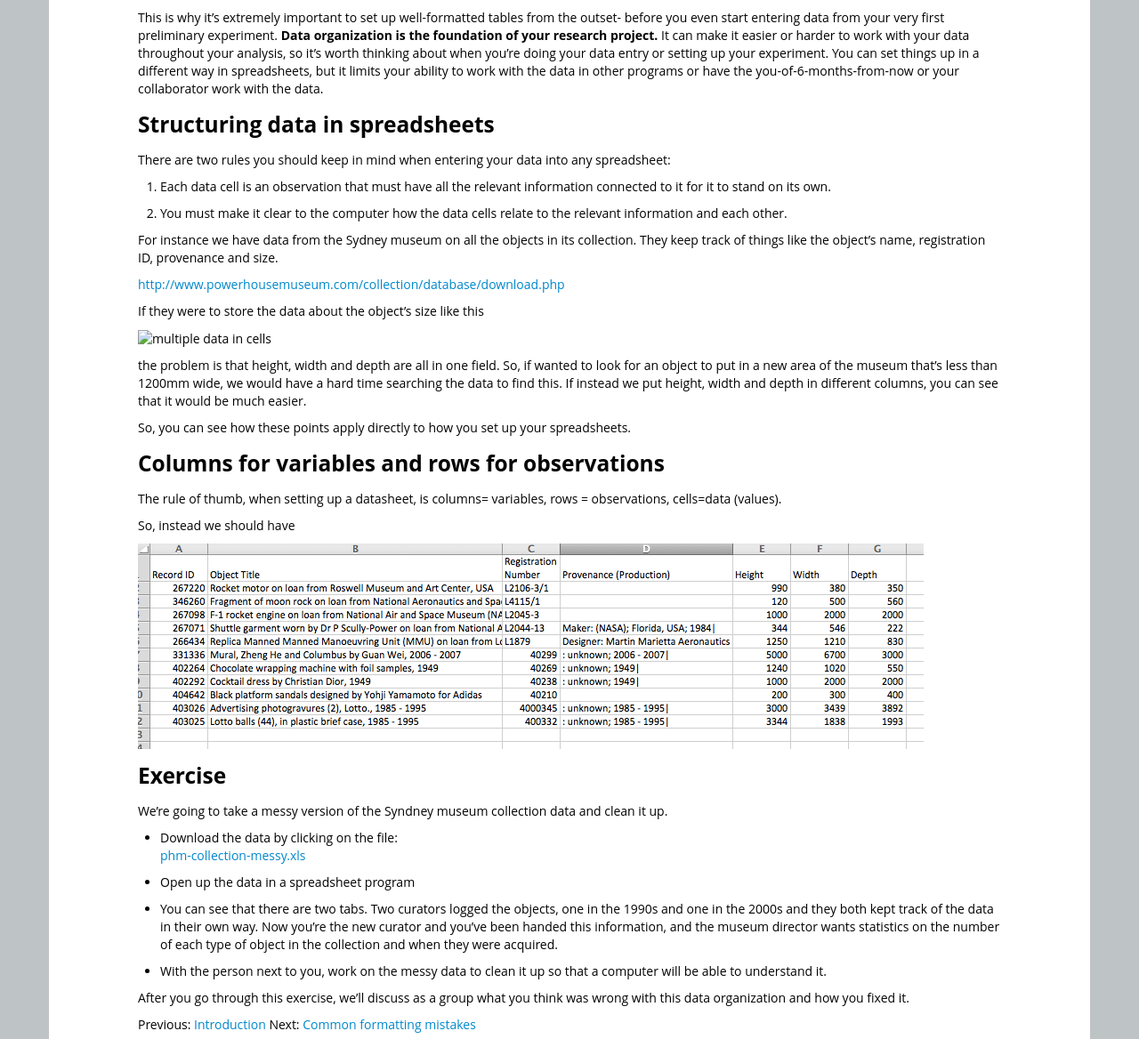
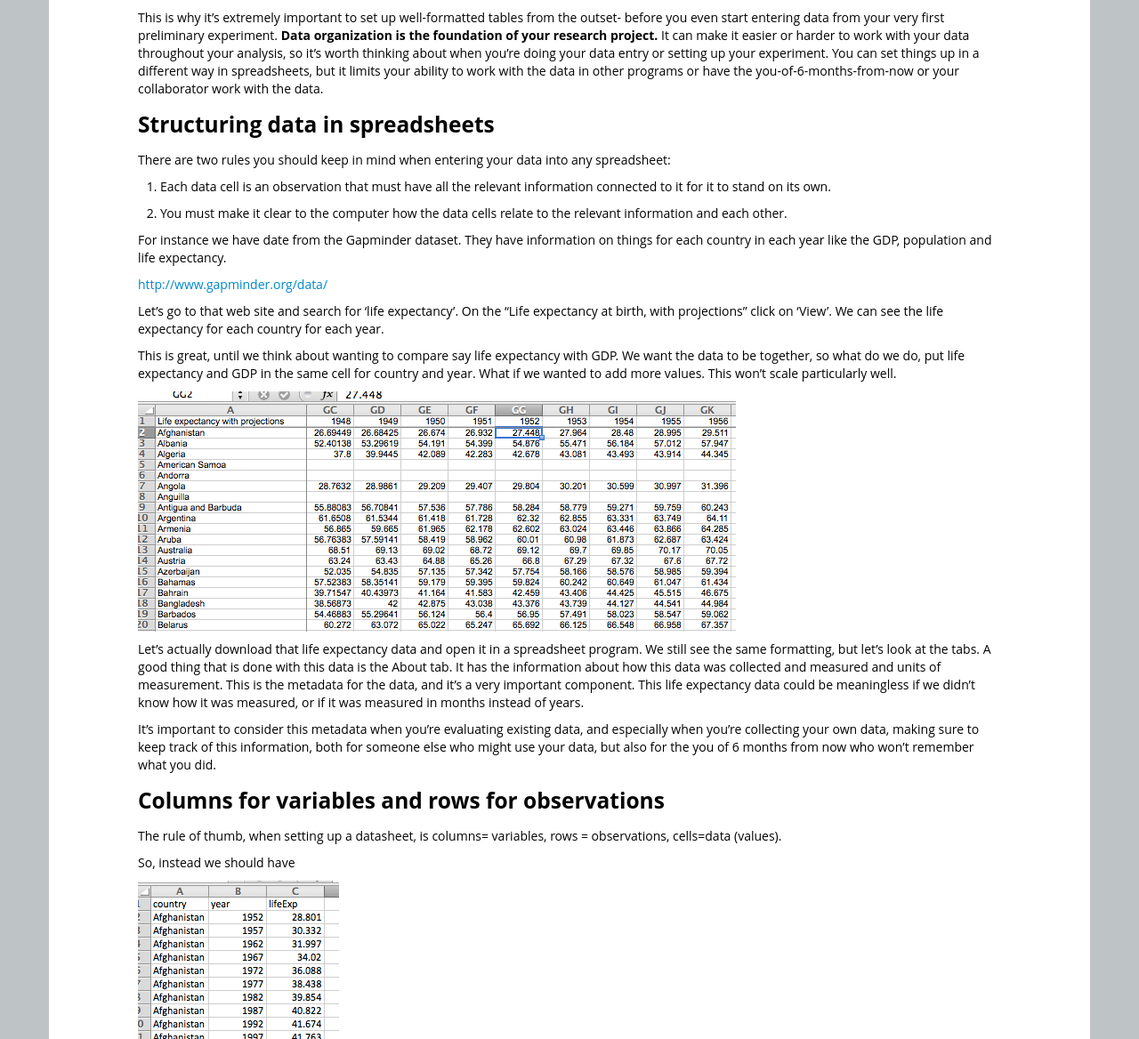
Before and after one commit to tracykteal/gapminder-spreadsheet, a Jekyll site: the page built from 01-format-data.md, in a window 1280 px wide and 1400 px high, scrolled down 511 px, cut to the strip 0-1168 px from the top of the window. Shown: the whole strip at 89% size. Built offline with Jekyll 4.4.1, drawn with Linux system fonts in a browser that asks for light colours; nearby versions of some CDN libraries; library files that are not in the unit come from our copies; Markdown is read by kramdown in place of the engine named in the settings; some of the changed text lies outside the part shown.

Commit message:
added messy gapminder dataset and exercise

```diff
--- a/01-format-data.md
+++ b/01-format-data.md
@@ -50,25 +50,29 @@ connected to it for it to stand on its own.
 2. You must make it clear to the computer how the data cells relate to the
 relevant information and each other.
 
-For instance we have data from the Sydney museum on all the objects in
-its collection. They keep track of things like the object's name,
-registration ID, provenance and size.
+For instance we have date from the Gapminder dataset. They have information
+on things for each country in each year like the GDP, population and life expectancy.
 
-[http://www.powerhousemuseum.com/collection/database/download.php](http://www.powerhousemuseum.com/collection/database/download.php)
+[http://www.gapminder.org/data/](http://www.gapminder.org/data/)
 
-If they were to store the data about the object's size like this
+Let's go to that web site and search for 'life expectancy'. On the "Life expectancy at birth, with projections"
+click on 'View'. We can see the life expectancy for each country for each year.
 
-![multiple data in cells](messy1.png)
+This is great, until we think about wanting to compare say life expectancy with GDP. We want the data
+to be together, so what do we do, put life expectancy and GDP in the same cell for country and year.
+What if we wanted to add more values. This won't scale particularly well.
 
-the problem is that height, width and depth are all in one field. So, if
-wanted to look for an object to put in a new area of the museum that's less
-than 1200mm wide, we would have a hard time searching the data to find this.
-If instead we put height, width and depth in different columns, you can see
-that it would be much easier.
+![messy data](fig/life-exp-messy.png)
 
+Let's actually download that life expectancy data and open it in a spreadsheet program. We still see the same
+formatting, but let's look at the tabs. A good thing that is done with this data is the About tab. It has the
+information about how this data was collected and measured and units of measurement. This is the metadata
+for the data, and it's a very important component. This life expectancy data could be meaningless if we didn't
+know how it was measured, or if it was measured in months instead of years.
 
-So, you can see how these points apply directly to how you set up your
-spreadsheets.
+It's important to consider this metadata when you're evaluating existing data, and especially when you're collecting
+your own data, making sure to keep track of this information, both for someone else who might use your data,
+but also for the you of 6 months from now who won't remember what you did.
 
 ###Columns for variables and rows for observations
 
@@ -77,24 +81,28 @@ rows = observations, cells=data (values).
 
 So, instead we should have
 
-![clean data](clean1.png)
+![clean data](fig/life-exp-clean.png)
 
-
+We can see that now we can add new types of data to this file.
 
 ### Exercise
 
-We're going to take a messy version of the Syndney museum collection data
+We're going to take a messy version of the Gapminder datasets
 and clean it up.
 
-- Download the data by clicking on the file:
-[phm-collection-messy.xls](phm-collection-messy.xls)
+- Download the data in the data package for this workshop
+[gapminder-datacarpentry](http://teckla.idyll.org/~tracyt/transfer/gapminder-datacarpentry.zip)
 
-- Open up the data in a spreadsheet program
+- Unzip the directory
 
-- You can see that there are two tabs. Two curators logged the objects, one in the 1990s and one in the 2000s and they both kept track of the data in their own way. Now you're the new curator and you've been handed this information, and the museum director wants statistics on the number of each type of object in the collection and when they were acquired.
+- Open up the data file gapminder-messy.xlsx in a spreadsheet program
+
+- You can see that there are multiple tabs. Different organizations collected the data and they did it in
+different ways. Now you've been handed this information and Janet Yellen wants statistics on the relationship
+between GDP and population for setting policy.
 
 - With the person next to you, work on the messy data to clean it up so
-that a computer will be able to understand it.
+that a computer will be able to understand it. Just do it for the countries that start with 'A' for 1952 and 1953.
 
 After you go through this exercise, we'll discuss as a group what you think was wrong with this data organization and how you fixed it.
 
```
Also changed, not shown: fig/life-exp-clean.png (added), fig/life-exp-messy.png (added), 1 other file.
